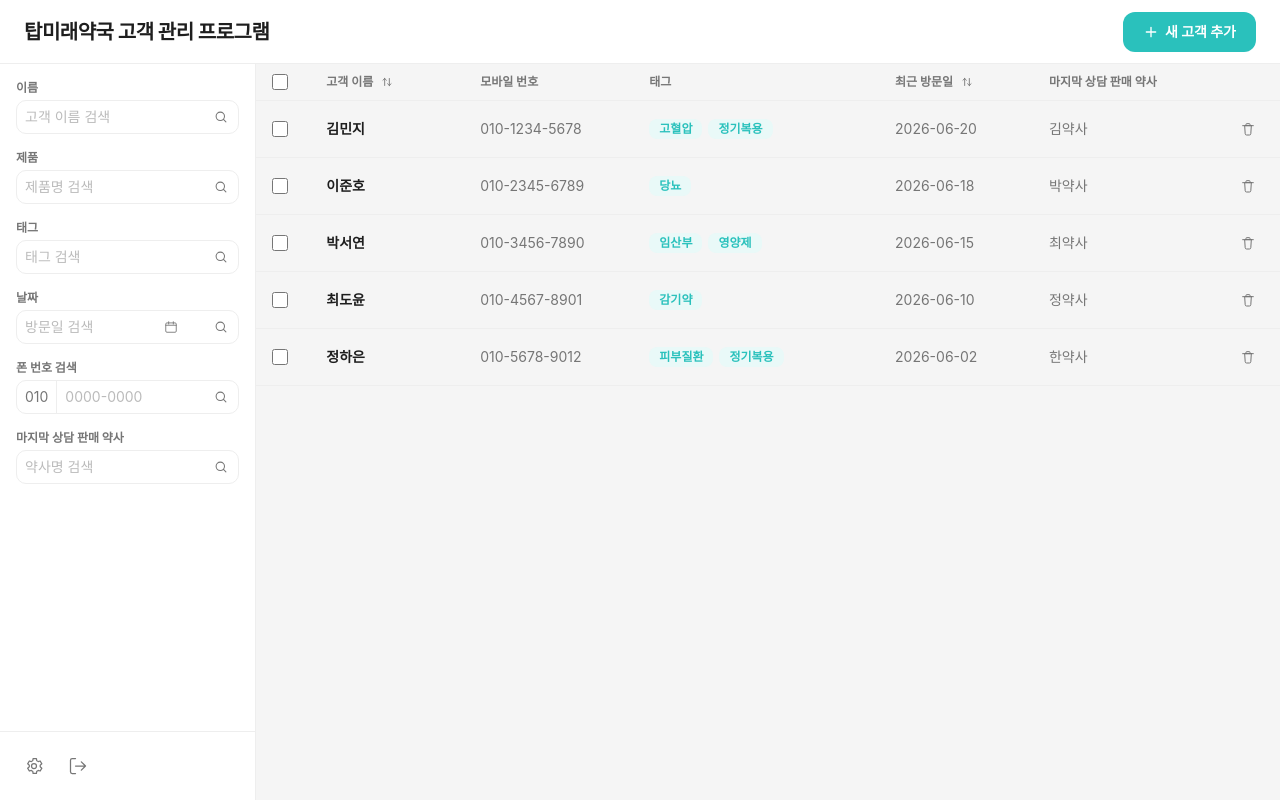
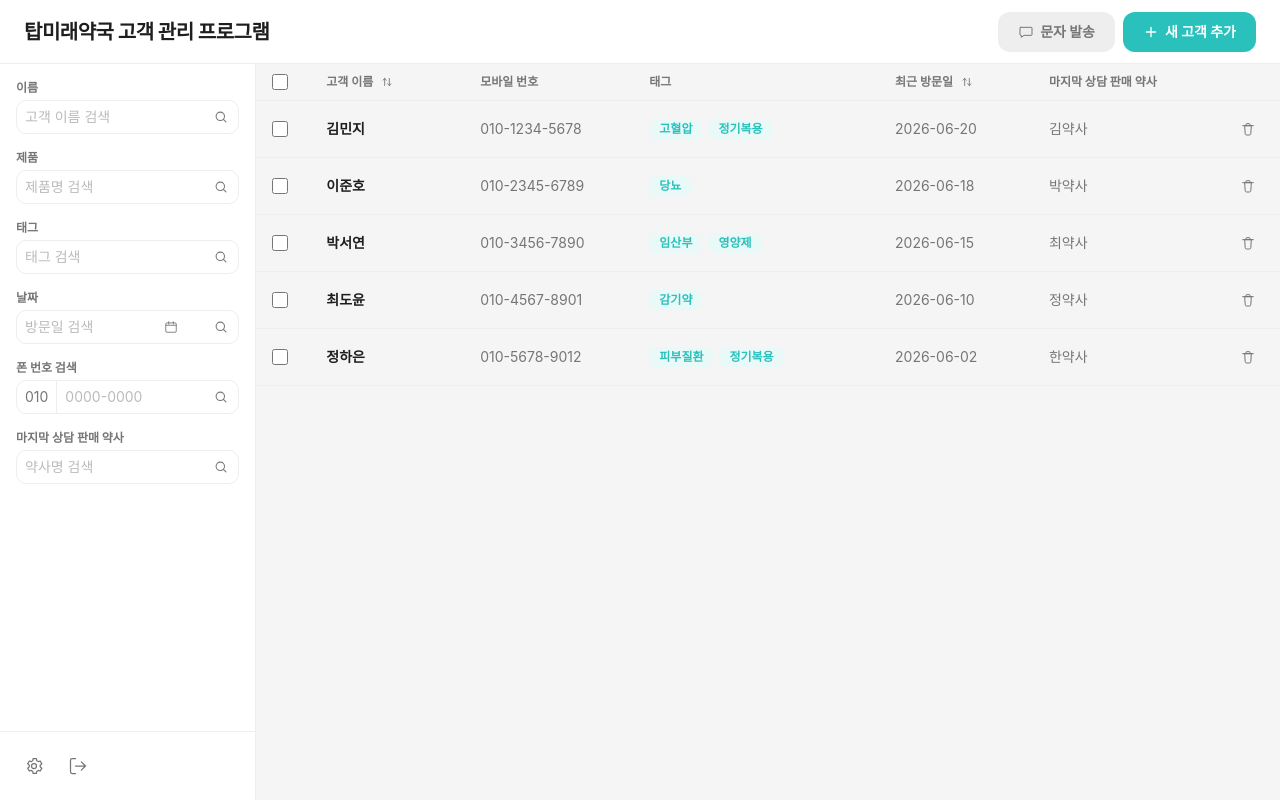
Before and after one commit to puggycon/customer-nexus, a Next.js app: page / in a window 1280 px wide. Built offline with nearby package versions, Linux system fonts and the light colour scheme.

Commit message:
문자 발송 UI 구현

```diff
--- a/app/layout.tsx
+++ b/app/layout.tsx
@@ -1,6 +1,7 @@
 import type { Metadata } from "next";
 import { Geist, Geist_Mono } from "next/font/google";
 import { CustomerProvider } from "@/components/CustomerContext";
+import { SelectionProvider } from "@/components/SelectionContext";
 import { mockCustomers } from "@/components/mockCustomers";
 import "./globals.css";
 
@@ -33,8 +34,10 @@ export default function RootLayout({
     >
       <body className="min-h-full flex flex-col">
         <CustomerProvider initialCustomers={mockCustomers}>
-          {children}
-          {modal}
+          <SelectionProvider>
+            {children}
+            {modal}
+          </SelectionProvider>
         </CustomerProvider>
       </body>
     </html>
--- a/components/CustomerList.tsx
+++ b/components/CustomerList.tsx
@@ -4,6 +4,7 @@ import { useMemo, useState } from "react";
 import ConfirmDialog from "./ConfirmDialog";
 import CustomerRow from "./CustomerRow";
 import { useCustomers } from "./CustomerContext";
+import { useSelection } from "./SelectionContext";
 import { CUSTOMER_LIST_GRID_COLS } from "./customerListGrid";
 import { SortIcon } from "./icons";
 import type { Customer } from "./types";
@@ -13,7 +14,7 @@ type SortState = { key: SortKey; direction: "asc" | "desc" } | null;
 
 export default function CustomerList() {
   const { customers, removeCustomer } = useCustomers();
-  const [selectedIds, setSelectedIds] = useState<Set<string>>(new Set());
+  const { selectedIds, toggle, replace, clear } = useSelection();
   const [sort, setSort] = useState<SortState>(null);
   const [deletingCustomer, setDeletingCustomer] = useState<Customer | null>(null);
 
@@ -44,31 +45,17 @@ export default function CustomerList() {
           key={customer.id}
           customer={customer}
           checked={selectedIds.has(customer.id)}
-          onCheckedChange={(checked) => {
-            setSelectedIds((prev) => {
-              const next = new Set(prev);
-              if (checked) {
-                next.add(customer.id);
-              } else {
-                next.delete(customer.id);
-              }
-              return next;
-            });
-          }}
+          onCheckedChange={(checked) => toggle(customer.id, checked)}
           onDelete={() => setDeletingCustomer(customer)}
         />
       )),
-    [sortedCustomers, selectedIds],
+    [sortedCustomers, selectedIds, toggle],
   );
 
   function confirmDelete() {
     if (!deletingCustomer) return;
     removeCustomer(deletingCustomer.id);
-    setSelectedIds((prev) => {
-      const next = new Set(prev);
-      next.delete(deletingCustomer.id);
-      return next;
-    });
+    toggle(deletingCustomer.id, false);
     setDeletingCustomer(null);
   }
 
@@ -81,9 +68,7 @@ export default function CustomerList() {
           type="checkbox"
           checked={allSelected}
           onChange={(e) =>
-            setSelectedIds(
-              e.target.checked ? new Set(customers.map((c) => c.id)) : new Set(),
-            )
+            e.target.checked ? replace(customers.map((c) => c.id)) : clear()
           }
           className="size-4 cursor-pointer rounded border-[var(--border)] text-[var(--accent)] focus:ring-[var(--accent)]"
           aria-label="전체 선택"
--- a/components/Header.tsx
+++ b/components/Header.tsx
@@ -1,12 +1,37 @@
+"use client";
+
 import Link from "next/link";
-import { PlusIcon } from "./icons";
+import { useState } from "react";
+import SendSmsModal from "./SendSmsModal";
+import { useSelection } from "./SelectionContext";
+import { MessageIcon, PlusIcon } from "./icons";
 
 export default function Header() {
+  const { selectedIds } = useSelection();
+  const [showSmsModal, setShowSmsModal] = useState(false);
+  const selectedCount = selectedIds.size;
+
   return (
     <header className="flex h-16 shrink-0 items-center justify-between border-b border-[var(--border)] bg-[var(--card)] px-6 shadow-[0_1px_0_rgba(0,0,0,0.06)]">
       <h1 className="text-xl font-bold tracking-tight text-[var(--text)]">
         탑미래약국 고객 관리 프로그램
       </h1>
+      <div className="flex items-center gap-2">
+        <button
+          type="button"
+          onClick={() => setShowSmsModal(true)}
+          disabled={selectedCount === 0}
+          title={selectedCount === 0 ? "고객을 선택해 주세요" : undefined}
+          className="flex items-center gap-1.5 rounded-xl bg-[var(--hover-bg)] px-5 py-2.5 text-sm font-bold text-[var(--accent)] transition-all duration-200 hover:brightness-95 active:scale-[0.97] disabled:cursor-not-allowed disabled:bg-[var(--border)] disabled:text-[var(--text-sub)] disabled:hover:brightness-100 disabled:active:scale-100"
+        >
+          <MessageIcon className="size-4" />
+          문자 발송
+          {selectedCount > 0 && (
+            <span className="rounded-full bg-[var(--accent)] px-1.5 text-xs font-bold text-white">
+              {selectedCount}
+            </span>
+          )}
+        </button>
         <Link
           href="/new"
           className="flex items-center gap-1.5 rounded-xl bg-[var(--accent)] px-5 py-2.5 text-sm font-bold text-white transition-all duration-200 hover:bg-[var(--accent-hover)] active:scale-[0.97]"
@@ -14,6 +39,8 @@ export default function Header() {
           <PlusIcon className="size-4" />
           새 고객 추가
         </Link>
+      </div>
+      {showSmsModal && <SendSmsModal onClose={() => setShowSmsModal(false)} />}
     </header>
   );
 }
--- /dev/null
+++ b/components/SelectionContext.tsx
@@ -0,0 +1,50 @@
+"use client";
+
+import { createContext, useContext, useState } from "react";
+
+type SelectionContextValue = {
+  selectedIds: Set<string>;
+  toggle: (id: string, selected: boolean) => void;
+  replace: (ids: Iterable<string>) => void;
+  clear: () => void;
+};
+
+const SelectionContext = createContext<SelectionContextValue | null>(null);
+
+export function SelectionProvider({ children }: { children: React.ReactNode }) {
+  const [selectedIds, setSelectedIds] = useState<Set<string>>(new Set());
+
+  function toggle(id: string, selected: boolean) {
+    setSelectedIds((prev) => {
+      const next = new Set(prev);
+      if (selected) {
+        next.add(id);
+      } else {
+        next.delete(id);
+      }
+      return next;
+    });
+  }
+
+  function replace(ids: Iterable<string>) {
+    setSelectedIds(new Set(ids));
+  }
+
+  function clear() {
+    setSelectedIds(new Set());
+  }
+
+  return (
+    <SelectionContext.Provider value={{ selectedIds, toggle, replace, clear }}>
+      {children}
+    </SelectionContext.Provider>
+  );
+}
+
+export function useSelection() {
+  const ctx = useContext(SelectionContext);
+  if (!ctx) {
+    throw new Error("useSelection must be used within a SelectionProvider");
+  }
+  return ctx;
+}
--- /dev/null
+++ b/components/SendSmsModal.tsx
@@ -0,0 +1,96 @@
+"use client";
+
+import { useEffect, useState } from "react";
+import { useCustomers } from "./CustomerContext";
+import { useSelection } from "./SelectionContext";
+
+export default function SendSmsModal({ onClose }: { onClose: () => void }) {
+  const { customers } = useCustomers();
+  const { selectedIds } = useSelection();
+  const [message, setMessage] = useState("");
+
+  const recipients = customers.filter((c) => selectedIds.has(c.id));
+
+  useEffect(() => {
+    function onKeyDown(e: KeyboardEvent) {
+      if (e.key === "Escape") onClose();
+    }
+    window.addEventListener("keydown", onKeyDown);
+    return () => window.removeEventListener("keydown", onKeyDown);
+  }, [onClose]);
+
+  function handleSend(e: React.FormEvent) {
+    e.preventDefault();
+    if (!message.trim()) return;
+    // TODO: 발송 API 연동 예정. 현재는 입력만 받고 모달을 닫는다.
+    onClose();
+  }
+
+  return (
+    <div
+      className="fixed inset-0 z-50 flex items-center justify-center bg-black/40 p-4 backdrop-blur-sm"
+      onClick={onClose}
+    >
+      <form
+        role="dialog"
+        aria-modal="true"
+        onClick={(e) => e.stopPropagation()}
+        onSubmit={handleSend}
+        className="flex w-full max-w-md flex-col gap-4 rounded-2xl bg-[var(--card)] p-6 shadow-[0_2px_10px_rgba(0,0,0,0.1)]"
+      >
+        <div>
+          <h2 className="text-xl font-bold text-[var(--text)]">문자 발송</h2>
+          <p className="mt-1 text-sm text-[var(--text-sub)]">
+            선택한 {recipients.length}명에게 발송합니다.
+          </p>
+        </div>
+
+        <div className="flex flex-wrap gap-1.5">
+          {recipients.map((c) => (
+            <span
+              key={c.id}
+              className="rounded-lg bg-[var(--hover-bg)] px-2.5 py-0.5 text-xs font-bold text-[var(--accent)]"
+            >
+              {c.name}
+            </span>
+          ))}
+        </div>
+
+        <div>
+          <label
+            htmlFor="sms-message"
+            className="mb-1 block text-xs font-bold text-[var(--text-sub)]"
+          >
+            메시지 내용
+          </label>
+          <textarea
+            id="sms-message"
+            autoFocus
+            value={message}
+            onChange={(e) => setMessage(e.target.value)}
+            rows={5}
+            placeholder="보낼 메시지를 입력하세요"
+            className="w-full resize-none rounded-[10px] border border-[var(--border)] bg-[var(--card)] px-3 py-2 text-sm text-[var(--text)] placeholder:text-[var(--placeholder)] transition-colors duration-200 focus:border-[var(--accent)] focus:outline-none"
+          />
+        </div>
+
+        <div className="flex justify-end gap-2">
+          <button
+            type="button"
+            onClick={onClose}
+            className="rounded-xl px-4 py-2 text-sm font-bold text-[var(--text-sub)] transition-colors duration-200 hover:bg-[var(--hover-bg)] hover:text-[var(--accent)]"
+          >
+            취소
+          </button>
+          <button
+            type="submit"
+            disabled={!message.trim()}
+            className="rounded-xl bg-[var(--accent)] px-5 py-2.5 text-sm font-bold text-white transition-all duration-200 hover:bg-[var(--accent-hover)] active:scale-[0.97] disabled:cursor-not-allowed disabled:bg-[var(--border)] disabled:text-[var(--text-sub)] disabled:hover:bg-[var(--border)] disabled:active:scale-100"
+          >
+            발송
+          </button>
+        </div>
+      </form>
+    </div>
+  );
+}
--- a/components/icons.tsx
+++ b/components/icons.tsx
@@ -9,6 +9,24 @@ export function SearchIcon({ className }: { className?: string }) {
     >
       <circle cx="9" cy="9" r="6" />
       <path d="M17 17l-3.5-3.5" strokeLinecap="round" />
+    </svg>
+  );
+}
+
+export function MessageIcon({ className }: { className?: string }) {
+  return (
+    <svg
+      className={className}
+      viewBox="0 0 24 24"
+      fill="none"
+      stroke="currentColor"
+      strokeWidth="1.5"
+    >
+      <path
+        d="M4 5h16a1 1 0 0 1 1 1v10a1 1 0 0 1-1 1H9l-4 3v-3H4a1 1 0 0 1-1-1V6a1 1 0 0 1 1-1Z"
+        strokeLinecap="round"
+        strokeLinejoin="round"
+      />
     </svg>
   );
 }
```
Also changed, not shown: 1 other file (tests, documents, lock files or other folders). Lines whose indentation alone changed are shown as unchanged.
